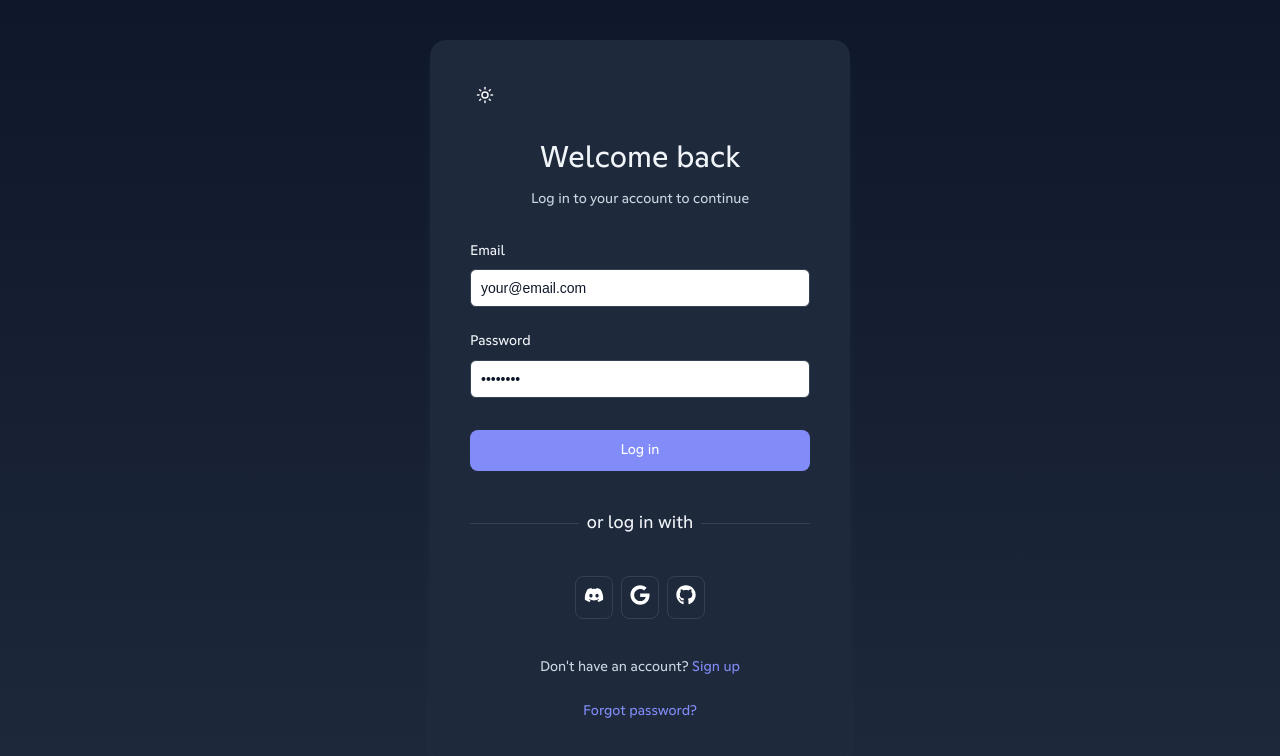
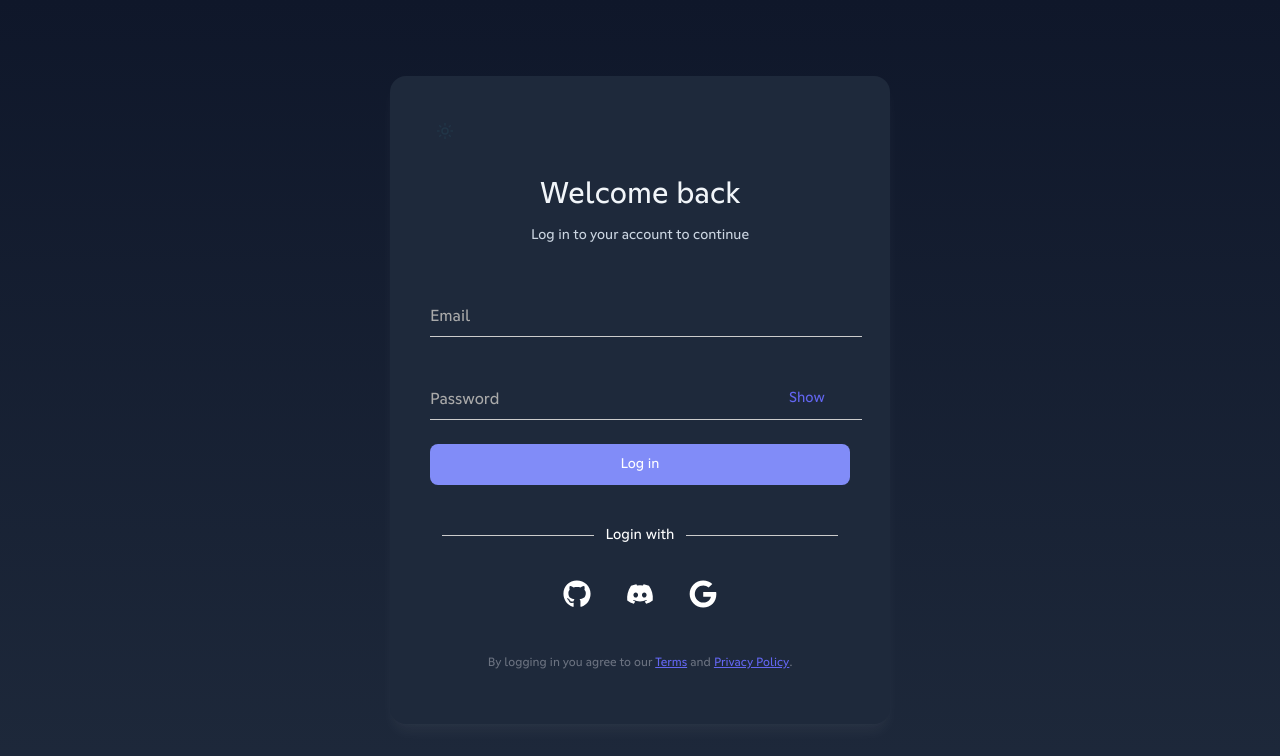
Before and after one commit to extree-dev/website.discord, a React (Vite) app: page /login in a window 1280 px wide. Shown: the top 756 px of the page. Built offline with nearby package versions, Linux system fonts and the light colour scheme.

Commit message:
Change Register and Login page .tsx & .css

```diff
--- a/src/App.tsx
+++ b/src/App.tsx
@@ -27,7 +27,7 @@ function App() {
 
             {/* Страницы с Layout */}
             <Route element={<Layout />}>
-              <Route path="/" element={<Home />} />
+              <Route path="/" element={<Login />} />
               <Route path="/auth/callback" element={<AuthCallback />} />
               <Route path="/moderation" element={<Moderation />} />
               <Route path="/dashboard" element={<Dashboard />} />
--- a/src/components/CSS/Login.css
+++ b/src/components/CSS/Login.css
@@ -1,352 +1,179 @@
-:root {
-    --primary-color: #6366f1;
-    --primary-hover: #4f46e5;
-    --text-color: #1e293b;
-    --text-secondary: #64748b;
-    --border-color: #e2e8f0;
-    --error-color: #ef4444;
-    --background-color: #f8fafc;
-    --card-background: #ffffff;
-    --shadow: 0 10px 15px -3px rgba(0, 0, 0, 0.1), 0 4px 6px -2px rgba(0, 0, 0, 0.05);
-    --icon-color: #000;
-    --input-bg: #fff;
-    --input-fg: #0f172a;       /* стабильный тёмный текст */
-    --input-placeholder: #9aa0a6;
-}
-
-/* Единый стиль для всех инпутов */
-.auth-card input[type="text"],
-.auth-card input[type="email"],
-.auth-card input[type="password"] {
-  background: var(--input-bg) !important;
-  color: var(--input-fg) !important;
-  -webkit-text-fill-color: var(--input-fg) !important; /* для Safari/Chrome */
-  border: 1px solid var(--border-color);
-  border-radius: 6px;
-  padding: 10px;
-  outline: none;
-  -webkit-appearance: none;
-  -moz-appearance: none;
-  appearance: none;
-}
-
-.auth-card input[type="text"]::placeholder,
-.auth-card input[type="email"]::placeholder,
-.auth-card input[type="password"]::placeholder {
-  color: var(--input-placeholder);
-  opacity: 1;
-}
-
-.auth-card input[type="text"]:focus,
-.auth-card input[type="email"]:focus,
-.auth-card input[type="password"]:focus {
-  border-color: var(--primary-color);
-  box-shadow: 0 0 0 3px rgba(99,102,241,.2);
-}
-
-/* Автозаполнение */
-.auth-card input:-webkit-autofill,
-.auth-card input:-webkit-autofill:hover,
-.auth-card input:-webkit-autofill:focus {
-  -webkit-box-shadow: 0 0 0 1000px var(--input-bg) inset !important;
-  -webkit-text-fill-color: var(--input-fg) !important;
-}
-
-
-  [data-theme="dark"] {
-    --primary-color: #818cf8;
-    --primary-hover: #6366f1;
-    --text-color: #f1f5f9;
-    --text-secondary: #cbd5e1;
-    --border-color: #334155;
-    --error-color: #f87171;
-    --background-color: #0f172a;
-    --card-background: #1e293b;
-    --shadow: 0 10px 15px -3px rgba(255, 255, 255, 0.05),
-              0 4px 6px -2px rgba(255, 255, 255, 0.02);
-              --icon-color: #fff;
-              --input-bg: #fff;
-  --input-fg: #0f172a;
-  --input-placeholder: #9aa0a6;
-
-  }
-
-  .auth-header.with-toggle {
-    display: flex;
-    justify-content: space-between;
-    align-items: center;
-  }
-
-  .auth-header.with-toggle h1 {
-    margin: 0;
-  }
-
-  [data-theme="light"] .auth-header.with-toggle {
-    display: flex;
-    justify-content: space-between;
-    align-items: center;
-    color:#4f46e5;
-  }
-
-  .auth-container {
-    display: flex;
-    min-height: 100vh;
-    background-color: var(--background-color);
-    position: relative;
-    overflow: hidden;
-  }
-
-  .auth-card {
-    max-width: 400px; /* было 500px */
-    width: 100%;
-    margin: 0 auto;
-    margin: auto;
-    padding: 2.5rem;
-    background: var(--card-background);
-    border-radius: 1rem;
-    box-shadow: var(--shadow);
-    z-index: 1;
-    position: relative;
-    display: block;
-  }
-
-  .auth-header {
-    margin-bottom: 2rem;
-    text-align: center;
-  }
-
-  .auth-header h1 {
-    font-size: 1.875rem;
-    font-weight: 700;
-    color: var(--text-color);
-    margin-bottom: 0.5rem;
-  }
-
-  .auth-header p {
-    color: var(--text-secondary);
-    font-size: 0.875rem;
-  }
-
 .auth-form {
   display: flex;
   flex-direction: column;
   gap: 1.5rem;
 }
 
-  .input-group {
-    display: flex;
-    flex-direction: column;
-    gap: 0.5rem;
+.floating-input {
+  position: relative;
+  margin-top: 1rem;
 }
 
-  .input-group label {
-    font-size: 0.875rem;
-    font-weight: 500;
-    color: var(--text-color);
+.floating-input input {
+  width: 100%;
+  padding: 12px 12px 12px 0;
+  border: none;
+  border-bottom: 1px solid #ccc;
+  font-size: 1rem;
+  background: transparent;
+  color: #111;
+  outline: none;
 }
 
-  .password-label-container {
-    display: flex;
-    justify-content: space-between;
-    align-items: center;
+.floating-input label {
+  position: absolute;
+  left: 0;
+  top: 50%;
+  transform: translateY(-50%);
+  color: #aaa;
+  font-size: 1rem;
+  pointer-events: none;
+  transition: all 0.2s ease-out;
 }
 
-  .show-password {
-    background: none;
-    border: none;
-    color: var(--text-secondary);
-    cursor: pointer;
-    padding: 0;
-    display: flex;
-    align-items: center;
+.floating-input.filled label,
+.floating-input input:focus + label {
+  top: -10px;
+  font-size: 0.75rem;
+  color: #6366f1;
 }
 
-  .show-password:hover {
-    color: var(--primary-color);
-  }
-
-  .input-group input {
-    padding: 0.75rem 1rem;
-    border: 1px solid var(--border-color);
-    border-radius: 0.5rem;
-    font-size: 0.875rem;
-    transition: all 0.2s;
-    background: #fff !important;
-  }
-
-  .input-group input:focus {
-    outline: none;
-    border-color: var(--primary-color);
-    box-shadow: 0 0 0 3px rgba(99, 102, 241, 0.2);
-  }
-
-  .auth-actions {
-    margin-top: 0.5rem;
-  }
-
-  .auth-button {
-    width: 100%;
-    padding: 0.75rem;
-    border-radius: 0.5rem;
-    font-weight: 500;
-    font-size: 0.875rem;
-    cursor: pointer;
-    transition: all 0.2s;
-    display: flex;
-    justify-content: center;
-    align-items: center;
-    gap: 0.5rem;
-  }
-
-  .auth-button.primary {
-    background-color: var(--primary-color);
-    color: white;
-    border: none;
-  }
-
-  .auth-button.primary:hover {
-    background-color: var(--primary-hover);
-  }
-
-  .auth-button.primary:disabled {
-    opacity: 0.7;
-    cursor: not-allowed;
-  }
-
-  .auth-footer {
-    margin-top: 1.5rem;
-    text-align: center;
-    font-size: 0.875rem;
-    color: var(--text-secondary);
-    display: flex;
-    flex-direction: column;
-    gap: 0.75rem;
-  }
-
-  .auth-link {
-    background: none;
-    border: none;
-    color: var(--primary-color);
-    font-weight: 500;
-    cursor: pointer;
-    padding: 0;
-  }
-
-  .auth-link:hover {
-    text-decoration: underline;
-  }
-
-  .auth-error {
-    padding: 0.75rem;
-    background-color: rgba(239, 68, 68, 0.1);
-    color: var(--error-color);
-    border-radius: 0.5rem;
-    margin-bottom: 1rem;
-    font-size: 0.875rem;
-    text-align: center;
-  }
-
-  .auth-decoration {
-    position: absolute;
-    width: 100%;
-    height: 100%;
-    pointer-events: none;
-  }
-
-  .decoration-shape {
-    position: absolute;
-    border-radius: 50%;
-    background: linear-gradient(135deg, rgba(99, 102, 241, 0.1) 0%, rgba(168, 85, 247, 0.1) 100%);
-  }
-
-  .shape-1 {
-    width: 300px;
-    height: 300px;
-    top: -100px;
-    right: -100px;
-  }
-
-  .shape-2 {
-    width: 200px;
-    height: 200px;
-    bottom: -50px;
-    left: -50px;
-  }
-
-  .spinner {
-    width: 1rem;
-    height: 1rem;
-    border: 2px solid rgba(255, 255, 255, 0.3);
-    border-radius: 50%;
-    border-top-color: white;
-    animation: spin 1s ease-in-out infinite;
-  }
-
-  @keyframes spin {
-    to {
-      transform: rotate(360deg);
-    }
-  }
-
-  /*Log with in*/
 .auth-divider {
   display: flex;
   align-items: center;
   text-align: center;
-    margin: 1rem 0;
-  }
-
-  .auth-divider span {
-    padding: 0 0.5rem;
-    font-size: 1.1rem;
-    color: var(--text-color);
+  margin-top: 1rem;
+  color: #888; /* цвет текста */
+  font-size: 0.9rem;
 }
 
 .auth-divider::before,
 .auth-divider::after {
   content: "";
   flex: 1;
-    height: 1px;
-    background: var(--border-color);
+  height: 1px; /* тонкая линия */
+  background-color: #ccc; /* цвет линии */
+  margin: 0 0.75rem; /* отступы между линией и текстом */
 }
+
+
+.underline {
+  position: absolute;
+  bottom: 0;
+  left: 0; /* с левого края */
+  width: 0%;
+  height: 2px; /* чуть толще, чтобы было заметнее */
+  background-color: #6366f1;
+  transition: width 0.3s ease; /* анимируем только ширину */
+}
+
+.floating-input input:focus ~ .underline,
+.floating-input.filled ~ .underline {
+  width: 27rem;
+}
+
+
+.password-toggle {
+  position: absolute;
+  right: 0.5rem;
+  top: 50%;
+  transform: translateY(-50%);
+  background: none;
+  border: none;
+  outline: none;
+  cursor: pointer;
+  color: #6366f1;
+  font-size: 0.9rem;
+  transition: color 0.2s ease;
+
+  /* Убираем браузерный фокус */
+  -webkit-appearance: none;
+  -moz-appearance: none;
+  appearance: none;
+}
+
+.password-toggle:focus {
+  outline: none;
+  box-shadow: none;
+}
+
+
 
 .social-login {
   display: flex;
-    gap: 0.5rem;
   justify-content: center;
+  gap: 1rem;
+  margin: 0;
+  padding: 0;
 }
 
 .social-btn {
-    background: var(--button-bg);
-    border-radius: 8px;
-    padding: 0.5rem;
-    border: 1px solid var(--border-color);
+  border: none;
   cursor: pointer;
-    transition: background 0.2s;
+  display: flex;
+  align-items: center;
+  justify-content: center;
+  border-radius: 50%;
+  padding: 0.6rem;
+  transition: color 0.4s ease, transform 0.3s ease;
 }
 
-  .social-btn img {
-    width: 20px;
-    height: 20px;
+/* Иконки подстраиваются под цвет */
+.social-btn svg {
+  width: 28px;
+  height: 28px;
+  transition: fill 0.4s ease, transform 0.3s ease;
+  fill: currentColor;
 }
 
-  .social-btn svg {
-    color: var(--icon-color);
+/* Hover эффект */
+.social-btn:hover {
+  transform: scale(1.1);
 }
 
-  .social-btn:hover {
-    background: var(--button-hover-bg);
+/* Темная тема */
+[data-theme="dark"] .social-btn {
+  color: white;
+  background: none;
 }
 
-  .show-password svg {
-    color: var(--icon-color);
+/* Светлая тема */
+[data-theme="light"] .social-btn {
+  color: black;
+  background: none;
 }
 
 
-  /* Адаптивность */
-  @media (max-width: 480px) {
-    .auth-card {
-      padding: 1.5rem;
-      margin: 1rem;
+/* Светлая тема через кастомный атрибут */
+[data-theme="dark"] .social-btn{
+  color: white;
+  background: none;
 }
+[data-theme="dark"] .auth-divider{
+  color:white;
+  text-align: center;
 }
+
+[data-theme="light"] .auth-divider{
+  color:#111;
+  text-align: center;
+}
+
+
+[data-theme="light"] .social-btn{ color: black; background: none; }
+
+.auth-terms {
+  font-size: 0.75rem;
+  color: #6b7280; /* серый текст */
+  text-align: center;
+  margin-top: 0.75rem;
+}
+
+.auth-terms a {
+  color: #6366f1;
+  text-decoration: underline;
+}
+
+.auth-terms a:hover {
+  color: #4f46e5;
+}
--- a/src/pages/Login.tsx
+++ b/src/pages/Login.tsx
@@ -1,22 +1,21 @@
 import { useState } from 'react';
-import { useNavigate } from 'react-router-dom';
-import { FaDiscord, FaGithub, FaGoogle } from "react-icons/fa";
+import { FaDiscord, FaGithub, FaGoogle } from 'react-icons/fa';
 import '../components/CSS/Login.css';
 import ThemeToggle from '@/components/ThemeToggle';
+import { useNavigate } from 'react-router-dom';
 
 export const Login = () => {
     const [email, setEmail] = useState('');
     const [password, setPassword] = useState('');
+    const [showPassword, setShowPassword] = useState(false);
+    const [isLoading, setIsLoading] = useState(false);
     const [error, setError] = useState('');
-    const [isLoading, setIsLoading] = useState(false);
-    const [showPassword, setShowPassword] = useState(false);
     const navigate = useNavigate();
 
     const handleSubmit = async (e: React.FormEvent) => {
         e.preventDefault();
         setIsLoading(true);
         setError('');
-
         try {
             navigate('/dashboard');
         } catch (err) {
@@ -27,8 +26,6 @@ export const Login = () => {
     };
 
     const handleOAuth = (provider: 'discord' | 'google' | 'github') => {
-        // Тут можно заменить на реальную логику авторизации
-        // Например: window.location.href = `/api/auth/${provider}`;
         console.log(`Redirect to ${provider} OAuth`);
     };
 
@@ -38,6 +35,7 @@ export const Login = () => {
                 <div className="auth-header with-toggle">
                     <ThemeToggle />
                 </div>
+
                 <div className="auth-header">
                     <h1>Welcome back</h1>
                     <p>Log in to your account to continue</p>
@@ -46,98 +44,63 @@ export const Login = () => {
                 {error && <div className="auth-error">{error}</div>}
 
                 <form onSubmit={handleSubmit} className="auth-form">
-                    <div className="input-group">
-                        <label htmlFor="email">Email</label>
+                    {/* Email Input */}
+                    <div className={`floating-input ${email ? 'filled' : ''}`}>
                         <input
+                            type="email"
                             id="email"
-                            type="email"
                             value={email}
                             onChange={(e) => setEmail(e.target.value)}
-                            placeholder="your@email.com"
                             required
-                            autoComplete="username"
                         />
+                        <label htmlFor="email">Email</label>
+                        <span className="underline"></span>
                     </div>
 
-                    <div className="input-group">
-                        <div className="password-label-container">
-                            <label htmlFor="password">Password</label>
-                        </div>
+                    {/* Password Input */}
+                    <div className={`floating-input ${password ? 'filled' : ''}`}>
                         <input
+                            type={showPassword ? 'text' : 'password'}
                             id="password"
-                            type={showPassword ? 'text' : 'password'}
                             value={password}
                             onChange={(e) => setPassword(e.target.value)}
-                            placeholder="••••••••"
                             required
-                            autoComplete="current-password"
                         />
-                    </div>
-
-                    <div className="auth-actions">
+                        <label htmlFor="password">Password</label>
+                        <span className="underline"></span>
                         <button
-                            type="submit"
-                            className="auth-button primary"
-                            disabled={isLoading}
+                            type="button"
+                            className="password-toggle"
+                            onClick={() => setShowPassword(!showPassword)}
                         >
-                            {isLoading ? <Spinner /> : 'Log in'}
+                            {showPassword ? 'Hide' : 'Show'}
                         </button>
                     </div>
 
+                    <button type="submit" className="auth-button primary" disabled={isLoading}>
+                        {isLoading ? 'Loading...' : 'Log in'}
+                    </button>
+
                     <div className="auth-divider">
-                        <span>or log in with</span>
+                        <span>Login with</span>
                     </div>
 
                     <div className="social-login">
+                        <button className="social-btn github" onClick={() => handleOAuth('github')}>
+                            <FaGithub size={24} />
+                        </button>
                         <button className="social-btn discord" onClick={() => handleOAuth('discord')}>
-                            <FaDiscord size={20} />
+                            <FaDiscord size={24} />
                         </button>
                         <button className="social-btn google" onClick={() => handleOAuth('google')}>
-                            <FaGoogle size={20} />
-                        </button>
-                        <button className="social-btn github" onClick={() => handleOAuth('github')}>
-                            <FaGithub size={20} />
+                            <FaGoogle size={24} />
                         </button>
                     </div>
-
+                    <p className="auth-terms">
+                        By logging in you agree to our <a href="/terms">Terms</a> and <a href="/privacy">Privacy Policy</a>.
+                    </p>
                 </form>
-
-                <div className="auth-footer">
-                    <p>
-                        Don't have an account?{' '}
-                        <button
-                            className="auth-link"
-                            onClick={() => navigate('/register')}
-                        >
-                            Sign up
-                        </button>
-                    </p>
-                    <button
-                        className="auth-link"
-                        onClick={() => navigate('/forgot-password')}
-                    >
-                        Forgot password?
-                    </button>
-                </div>
             </div>
         </div>
     );
 };
-
-// Иконки можно заменить на свои или использовать из библиотеки
-const EyeIcon = () => (
-    <svg width="20" height="20" viewBox="0 0 20 20" fill="none">
-        <path d="M10 4C4 4 1 10 1 10C1 10 4 16 10 16C16 16 19 10 19 10C19 10 16 4 10 4Z" stroke="currentColor" strokeWidth="2" strokeLinecap="round" strokeLinejoin="round" />
-        <path d="M10 13C11.6569 13 13 11.6569 13 10C13 8.34315 11.6569 7 10 7C8.34315 7 7 8.34315 7 10C7 11.6569 8.34315 13 10 13Z" stroke="currentColor" strokeWidth="2" strokeLinecap="round" strokeLinejoin="round" />
-    </svg>
-);
-
-const EyeOffIcon = () => (
-    <svg width="20" height="20" viewBox="0 0 20 20" fill="none">
-        <path d="M13 7.99999C12.8131 7.3613 12.4812 6.77701 12.0316 6.29335C11.582 5.80968 11.0279 5.4407 10.4139 5.21798C9.7999 4.99526 9.1437 4.92526 8.50192 5.01379C7.86014 5.10232 7.25161 5.34672 6.72601 5.72601M5 3L15 15M8.5 4.5C9.05666 4.39277 9.6224 4.33861 10.19 4.33861C14.19 4.33861 17 10 17 10C16.582 10.914 15.923 11.752 15.19 12.5M3.19 12.5C2.463 11.752 1.817 10.914 1.41 10C1.41 10 3.21 6.64 6.5 5.5" stroke="currentColor" strokeWidth="2" strokeLinecap="round" strokeLinejoin="round" />
-    </svg>
-);
-
-const Spinner = () => (
-    <div className="spinner"></div>
-);
```
Lines whose indentation alone changed are shown as unchanged.
